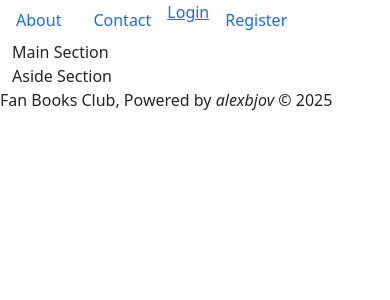
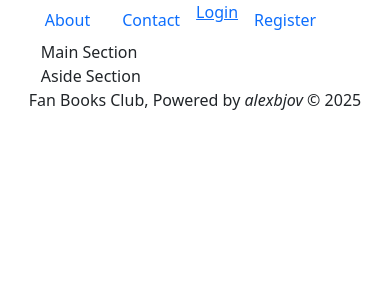
Before and after one commit to alexbjov/Angular-Project-2025, an Angular app: page / in a window 390 px wide. Shown: the top 300 px of the page. Built offline with nearby package versions, Linux system fonts and the light colour scheme.

Commit message:
Define flexbox layout for mobile devices

```diff
--- a/src/styles.css
+++ b/src/styles.css
@@ -1 +1,20 @@
-/* You can add global styles to this file, and also import other style files */
+* {
+  margin: 0;
+  padding: 0;
+  box-sizing: border-box;
+}
+
+body {
+  font: 14px/1.2 Verdana, sans-serif;
+  display: flex;
+  flex-direction: column;
+  justify-content: center;
+  align-items: center;
+  flex-wrap: wrap;
+  gap: 2em;
+  min-height: 100vh;
+}
+
+body > * {
+  flex: 1 0 400px;
+}
```
